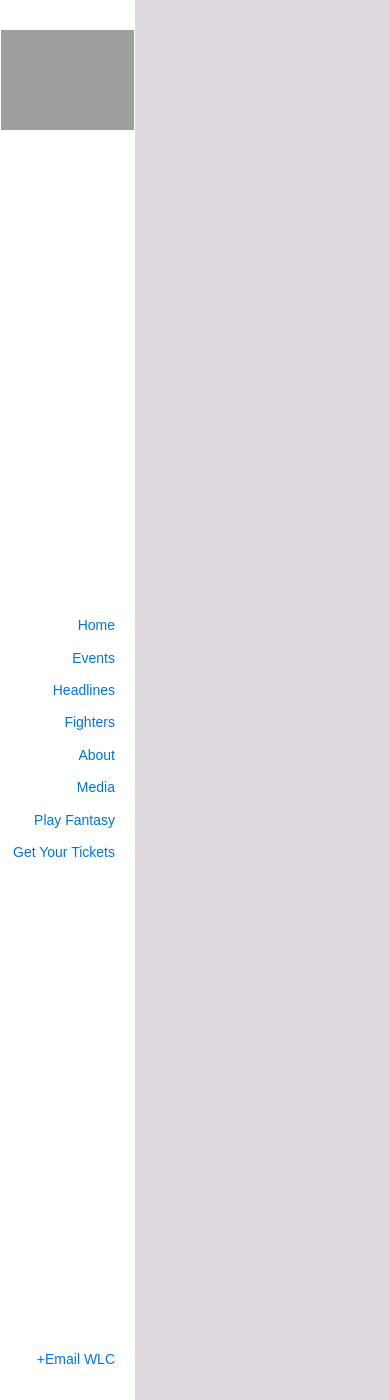
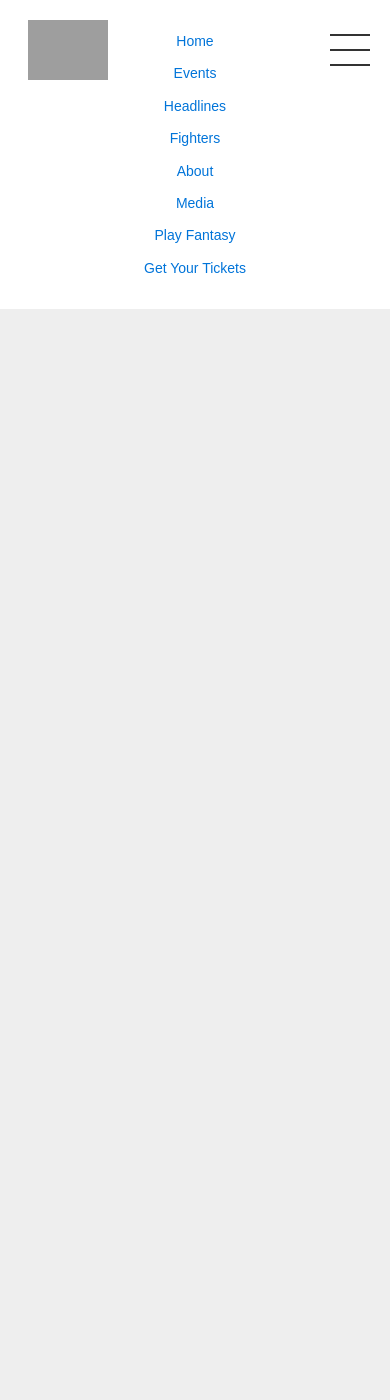
Before and after one commit to devarkar/wlc, a Jekyll site: the page built from index.html, in a window 390 px wide and 1400 px high. Built offline with Jekyll 4.4.1, drawn with Linux system fonts in a browser that asks for light colours; some web fonts are replaced; Markdown is read by kramdown in place of the engine named in the settings; grey boxes are pictures that could not be loaded.

Commit message:
this update responsive flexbox header

```diff
--- a/_includes/header.html
+++ b/_includes/header.html
@@ -1 +1 @@
-<header><div class="header-position"><h1 class="logo">World Lethwei Championship</h1><nav class="site-nav"><ul><li><a href="#home">Home</a></li><li><a href="#events">Events</a></li><li><a href="#headlines">Headlines</a></li><li><a href="#fighters">Fighters</a></li><li><a href="#about">About</a></li><li><a href="#media">Media</a></li><li><a href="#fantasy">Play Fantasy</a></li><li><a href="#ticket">Get Your Tickets</a></li></ul></nav><a href="mailto:devarkarmg2015@gmail.com" class="email-link">+Email WLC</a></div></header>
+<div class="mobile-nav is-open"><ul><li><a href="#home">Home</a></li><li><a href="#events">Events</a></li><li><a href="#headlines">Headlines</a></li><li><a href="#fighters">Fighters</a></li><li><a href="#about">About</a></li><li><a href="#media">Media</a></li><li><a href="#fantasy">Play Fantasy</a></li><li><a href="#ticket">Get Your Tickets</a></li></ul></div><header><div class="header-position"><h1 class="logo">World Lethwei Championship</h1><nav class="site-nav"><ul><li><a href="#home">Home</a></li><li><a href="#events">Events</a></li><li><a href="#headlines">Headlines</a></li><li><a href="#fighters">Fighters</a></li><li><a href="#about">About</a></li><li><a href="#media">Media</a></li><li><a href="#fantasy">Play Fantasy</a></li><li><a href="#ticket">Get Your Tickets</a></li></ul></nav><a href="mailto:devarkarmg2015@gmail.com" class="email-link">+Email WLC</a><div class="mobile-nav-toggle"><span></span></div></div></header>
--- a/assets/css/1-base/_body-element.sass
+++ b/assets/css/1-base/_body-element.sass
@@ -1,5 +1,5 @@
 body
-  background-color: #E0D8E0
+  background-color: #eeeeee
   // background-color: lightblue
   font-size: 14px
   line-height: 1.6
--- a/assets/css/3-layouts/home.sass
+++ b/assets/css/3-layouts/home.sass
@@ -1,3 +1,6 @@
 .home-wrap
 	display: flex
 	min-height: 100vh
+
+	@media (max-width: 775px)
+		display: block
--- a/assets/css/main.css
+++ b/assets/css/main.css
@@ -407,7 +407,7 @@ html {
   font-family: 'Sansita', sans-serif; }
 
 body {
-  background-color: #E0D8E0;
+  background-color: #eeeeee;
   font-size: 14px;
   line-height: 1.6;
   font-family: 'Sansita', sans-serif;
@@ -549,6 +549,7 @@ hr {
     overflow: hidden;
     text-indent: 101%;
     white-space: nowrap;
+    max-width: 135px;
     background-image: url(http://drive.google.com/uc?export=view&id=0B0jGJ97eJi9nVk9uRzA5cS1RaUE);
     background-repeat: no-repeat;
     background-position: center;
@@ -569,8 +570,89 @@ hr {
     display: block;
     text-align: right;
     padding-right: 20px; }
+  .home-wrap header .mobile-nav-toggle {
+    width: 40px;
+    height: 40px;
+    margin-right: 20px;
+    display: none;
+    -ms-flex-align: center;
+        align-items: center;
+    cursor: pointer; }
+    .home-wrap header .mobile-nav-toggle span,
+    .home-wrap header .mobile-nav-toggle span:before,
+    .home-wrap header .mobile-nav-toggle span:after {
+      content: "";
+      display: block;
+      height: 2px;
+      width: 100%;
+      background: #333;
+      position: relative;
+      transition: all 0.3s ease-in-out; }
+    .home-wrap header .mobile-nav-toggle span:before {
+      top: 15px; }
+    .home-wrap header .mobile-nav-toggle span:after {
+      top: -17px; }
+    .home-wrap header .mobile-nav-toggle.is-open span {
+      background: transparent; }
+    .home-wrap header .mobile-nav-toggle.is-open span:before,
+    .home-wrap header .mobile-nav-toggle.is-open span:after {
+      -webkit-transform-origin: center;
+              transform-origin: center;
+      -webkit-transform: rotate(45deg);
+              transform: rotate(45deg);
+      top: 0; }
+    .home-wrap header .mobile-nav-toggle.is-open span:before {
+      -webkit-transform: rotate(-45deg);
+              transform: rotate(-45deg); }
+
+.home-wrap .mobile-nav {
+  display: none;
+  position: absolute;
+  width: 100%;
+  background: white;
+  padding: 30px 0 20px;
+  -webkit-transform: translateY(-100%);
+          transform: translateY(-100%);
+  transition: all 0.3s ease-in-out; }
+  .home-wrap .mobile-nav ul {
+    list-style: none;
+    margin: 0;
+    padding: 0; }
+  .home-wrap .mobile-nav li {
+    text-align: center;
+    margin-bottom: 10px; }
+
+@media (max-width: 775px) {
+  .home-wrap header {
+    width: auto;
+    padding: 20px 0; }
+    .home-wrap header .header-position {
+      width: auto;
+      position: relative;
+      top: auto;
+      bottom: auto;
+      left: auto;
+      -ms-flex-direction: row;
+          flex-direction: row;
+      -ms-flex-align: center;
+          align-items: center; }
+    .home-wrap header .site-nav,
+    .home-wrap header .email-link {
+      display: none; }
+    .home-wrap header .logo {
+      height: 60px; }
+    .home-wrap header .mobile-nav-toggle {
+      display: -ms-flexbox;
+      display: flex; }
+  .home-wrap .mobile-nav.is-open {
+    display: block;
+    -webkit-transform: translateY(0%);
+            transform: translateY(0%); } }
 
 .home-wrap {
   display: -ms-flexbox;
   display: flex;
   min-height: 100vh; }
+  @media (max-width: 775px) {
+    .home-wrap {
+      display: block; } }
--- a/index.html
+++ b/index.html
@@ -1,6 +1,6 @@
 ---
 layout: default
-title: Your New Jekyll Site
+title: WLC Testing
 ---
 
 <!-- <div id="home">
```
Also changed, not shown: _jadefiles/header.jade (+19 -9 lines), assets/css/2-modules/_header.sass (+140 -37 lines).
